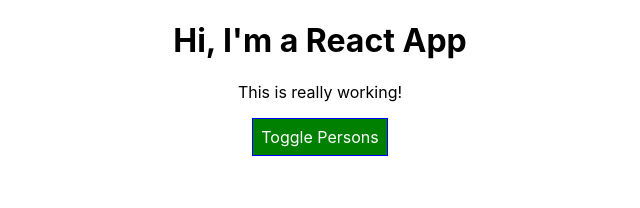
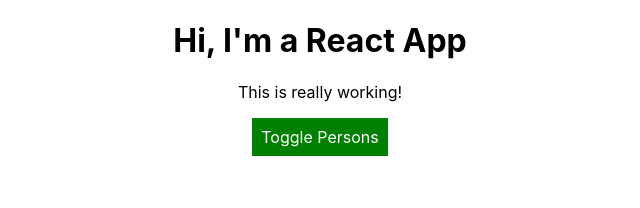
Before and after one commit to nanderson815/ReactCourseProject1, a React (Create React App) app: page / in a window 1280 px wide. Shown: the top 208 px of the page, without its empty margins (320-960 px from the left). Built offline with nearby package versions, Linux system fonts and the light colour scheme.

Commit message:
adding dynamic styles

```diff
--- a/src/App.js
+++ b/src/App.js
@@ -49,7 +49,7 @@ class App extends Component {
       backgroundColor: "green",
       color: "white",
       font: 'inherit',
-      border: '1px solid blue',
+      border: '1px solid green',
       padding: '8px',
       cursor: 'pointer'
     };
@@ -71,6 +71,7 @@ class App extends Component {
       );
 
       style.backgroundColor = 'red';
+      style.border = '1px solid red';
     }
 
     const classes = [];
```
